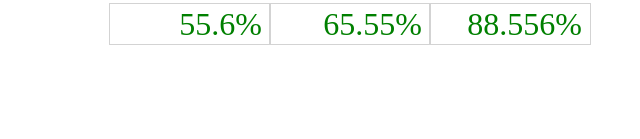
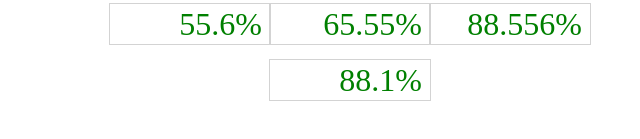
Before and after one commit to romabug/amp-code, an Angular app: page / in a window 1280 px wide. Shown: the part 303-442 px from the top of the page, without its empty margins (290-930 px from the left). Built offline with nearby package versions, Linux system fonts and the light colour scheme.

Commit message:
add interval

```diff
--- a/src/app/app.component.html
+++ b/src/app/app.component.html
@@ -35,6 +35,11 @@
       [decimalPlaces]=inputValue3.decimalPlaces
     >  </app-percentage>
 
+    <p></p>
+    <app-percentage
+      [inputText]=inputValue4.inputText
+      [decimalPlaces]=inputValue4.decimalPlaces
+    >  </app-percentage>
 
   </div>
 
--- a/src/app/app.component.ts
+++ b/src/app/app.component.ts
@@ -11,22 +11,34 @@ import {Component, OnInit, ViewEncapsulation} from '@angular/core';
 
 export class AppComponent implements OnInit {
 
-  public inputValue1:any  = {
+  public inputValue1: any = {
     'inputText': '55.55555%',
     'decimalPlaces': '1'
   }
 
-  public inputValue2:any  = {
+  public inputValue2: any = {
     'inputText': '0.65555',
     'decimalPlaces': '2'
   }
 
-  public inputValue3:any  = {
+  public inputValue3: any = {
     'inputText': 0.885555,
     'decimalPlaces': '3'
   }
 
+  public inputValue4: any = {
+    'inputText': 0.885555,
+    'decimalPlaces': 2
+  }
+
+
   ngOnInit() {
+    // comment out this setInterval to remove continual input.
+    setInterval(() => {
+      this.inputValue4.inputText -= 0.001;
+      this.inputValue4.decimalPlaces = Math.floor(Math.random() * 4);
+    }, 1000)
+
   }
 
 
```
